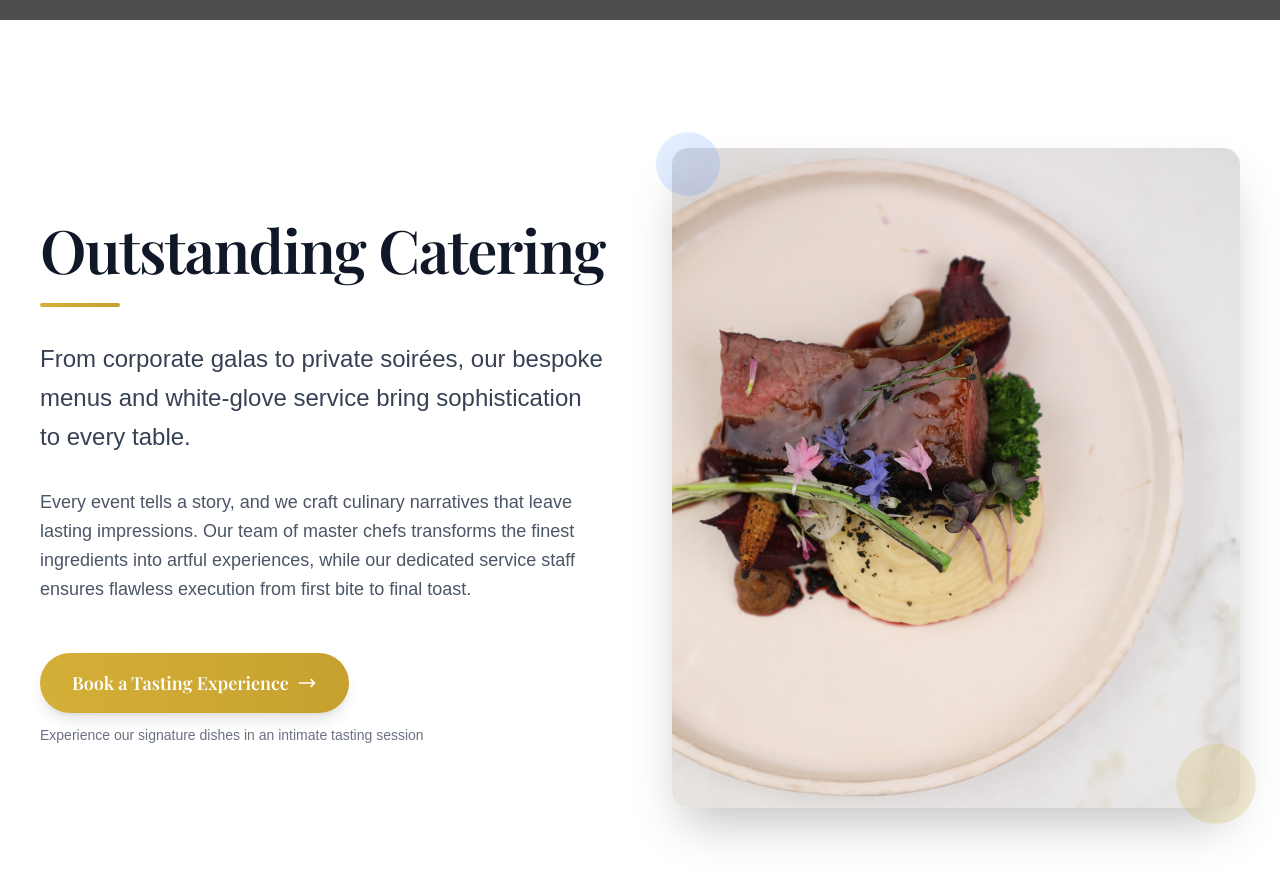
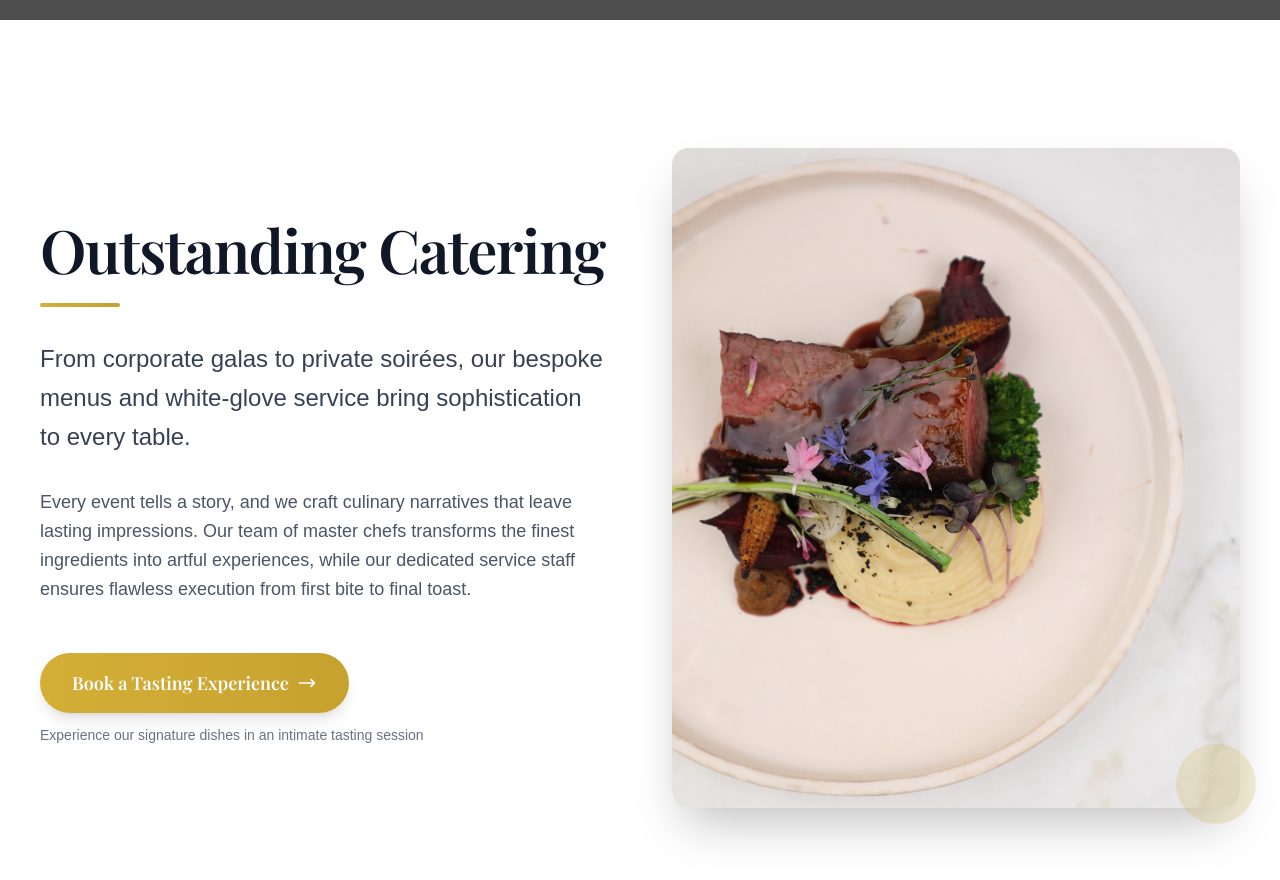
Before and after one commit to Beyond-Catering-Code/BC, a Next.js app: page / in a window 1280 px wide. Shown: the part 780-1660 px from the top of the page. Built offline with nearby package versions, Linux system fonts and the light colour scheme; grey boxes are pictures that could not be loaded.

Commit message:
removed blue bubble on image on home page

```diff
--- a/src/pages/index.tsx
+++ b/src/pages/index.tsx
@@ -133,7 +133,6 @@ export default function Home() {
               </div>
               {/* Floating accent */}
               <div className="absolute -bottom-4 -right-4 w-20 h-20 bg-gradient-to-br from-[#D4AF37] to-[#C7A12F] rounded-full opacity-20"></div>
-              <div className="absolute -top-4 -left-4 w-16 h-16 bg-gradient-to-br from-blue-400 to-blue-600 rounded-full opacity-15"></div>
             </div>
           </div>
         </div>
```
